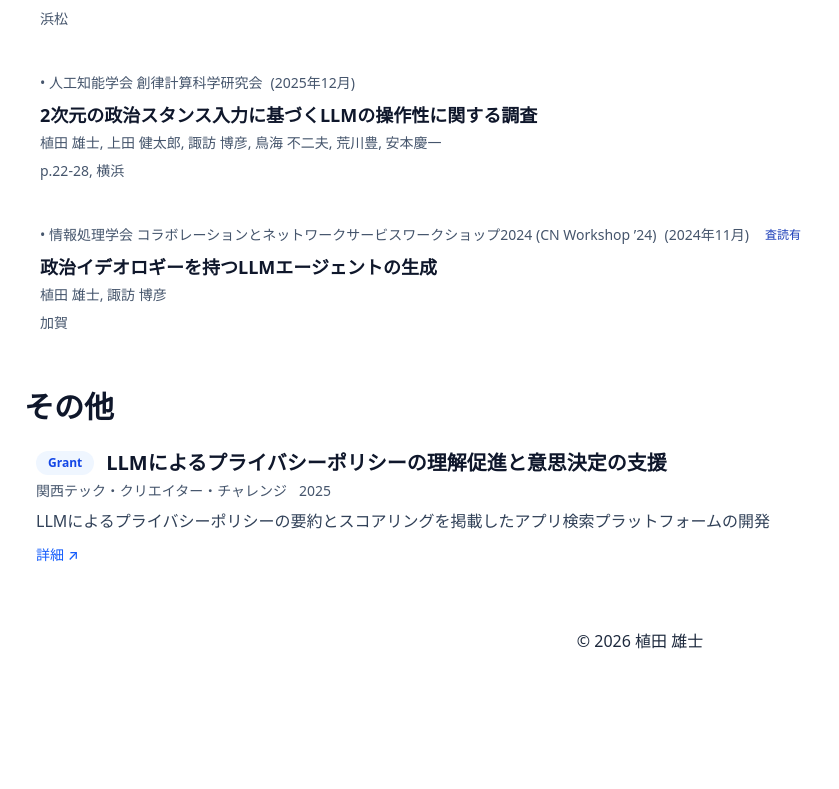
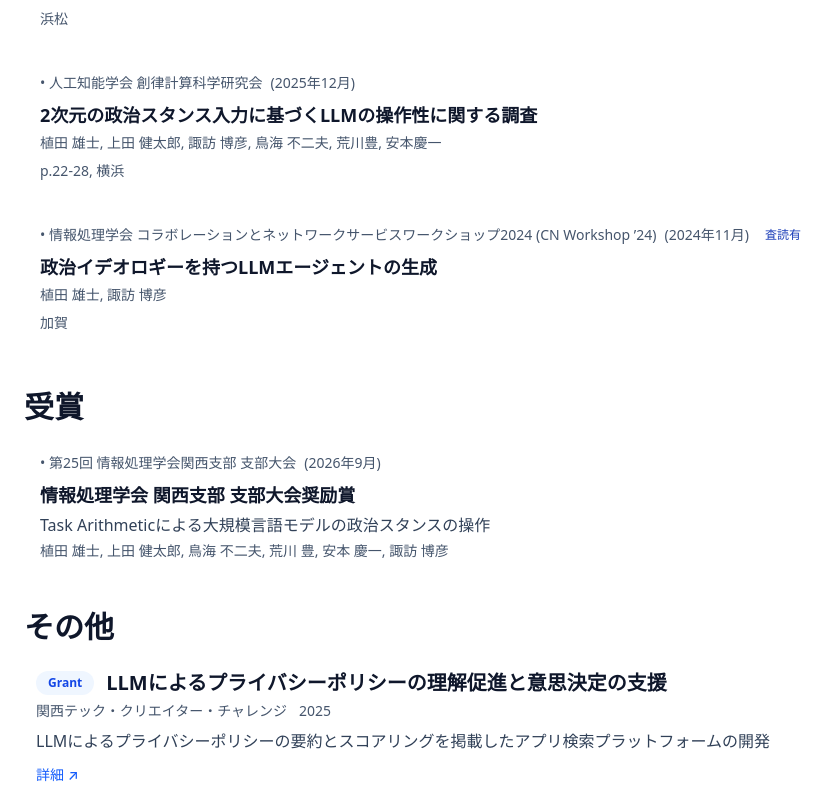
Before and after one commit to yujiponzu/my-page, a Next.js app: page / in a window 1280 px wide. Shown: the part 2008-2797 px from the top of the page, without its empty margins (0-839 px from the left). Before the commit the page ends 2709 px from the top, so only its background shows below. Built offline with nearby package versions, Linux system fonts and the light colour scheme; a web font is replaced by a local one.

Commit message:
chore: add award

```diff
--- /dev/null
+++ b/data/awards.json
@@ -0,0 +1,25 @@
+[
+  {
+    "id": "award-001",
+    "title": {
+      "ja": "支部大会奨励賞",
+      "en": "Encouragement Award"
+    },
+    "organization": {
+      "ja": "情報処理学会 関西支部",
+      "en": "IPSJ Kansai Chapter"
+    },
+    "event": {
+      "ja": "第25回 情報処理学会関西支部 支部大会",
+      "en": "The 25th IPSJ Kansai Chapter Convention"
+    },
+    "work": {
+      "ja": "Task Arithmeticによる大規模言語モデルの政治スタンスの操作",
+      "en": "Steering the Political Stance of Large Language Models via Task Arithmetic"
+    },
+    "authors": "植田 雄士, 上田 健太郎, 鳥海 不二夫, 荒川 豊, 安本 慶一, 諏訪 博彦",
+    "year": 2026,
+    "month": 9,
+    "url": "https://kansai.ipsj.or.jp/guide/pages/proceedings/kaisai_2026/sessions/session-g03.html"
+  }
+]
--- a/data/publications.json
+++ b/data/publications.json
@@ -150,7 +150,7 @@
     "category": "domestic_conference",
     "title": {
       "ja": "Task Arithmeticによる大規模言語モデルの政治スタンスの操作",
-      "en": "Manipulating Political Stance of Large Language Models via Task Arithmetic"
+      "en": "Steering the Political Stance of Large Language Models via Task Arithmetic"
     },
     "authors": "植田雄士, 上田健太郎, 鳥海不二夫, 荒川豊, 安本慶一, 諏訪博彦",
     "venue": {
@@ -161,8 +161,8 @@
     "month": 9,
     "peerReviewed": false,
     "location": {
-      "ja": "オンライン",
-      "en": "Online"
+      "ja": "大阪",
+      "en": "Osaka"
     }
   },
   {
--- a/src/app/api/data/[slug]/route.ts
+++ b/src/app/api/data/[slug]/route.ts
@@ -5,6 +5,7 @@ const allowedFiles = new Set([
   "profile",
   "education",
   "publications",
+  "awards",
   "others",
   "contact",
 ]);
--- a/src/app/page.tsx
+++ b/src/app/page.tsx
@@ -3,6 +3,7 @@
 import { useEffect, useMemo, useState } from "react";
 import { Yuji_Boku } from "next/font/google";
 import educationJson from "../../data/education.json";
+import awardsJson from "../../data/awards.json";
 import othersJson from "../../data/others.json";
 import profileJson from "../../data/profile.json";
 import publicationsJson from "../../data/publications.json";
@@ -52,6 +53,18 @@ type EducationItem = {
   note: Localized;
 };
 
+type AwardItem = {
+  id: string;
+  title: Localized;
+  organization: Localized;
+  event: Localized;
+  work: Localized;
+  authors: string;
+  year: number;
+  month?: number;
+  url?: string;
+};
+
 type OtherItem = {
   id: string;
   title: Localized;
@@ -73,6 +86,7 @@ type DataState = {
   profile: Profile;
   education: EducationItem[];
   publications: Publication[];
+  awards: AwardItem[];
   others: OtherItem[];
 };
 
@@ -80,6 +94,7 @@ const initialData: DataState = {
   profile: profileJson as Profile,
   education: educationJson as EducationItem[],
   publications: publicationsJson as Publication[],
+  awards: awardsJson as AwardItem[],
   others: othersJson as OtherItem[],
 };
 
@@ -96,6 +111,7 @@ const categoryLabels: Record<Publication["category"], Localized> = {
 const sectionLabels: Record<string, Localized> = {
   education: { ja: "経歴", en: "Education" },
   publications: { ja: "研究業績", en: "Publications" },
+  awards: { ja: "受賞", en: "Awards" },
   others: { ja: "その他", en: "Others" },
 };
 
@@ -168,7 +184,7 @@ function PublicationMetadata({ item, lang }: { item: Publication; lang: Lang })
   return <p className="mb-2 text-sm text-slate-600">{details.join(", ")}</p>;
 }
 
-function formatPublicationDate(item: Publication, lang: Lang) {
+function formatPublicationDate(item: { year: number; month?: number }, lang: Lang) {
   if (!item.month) {
     return String(item.year);
   }
@@ -230,14 +246,15 @@ export default function Home() {
 
     const loadData = async () => {
       try {
-        const [profile, education, publications, others] = await Promise.all([
+        const [profile, education, publications, awards, others] = await Promise.all([
           fetchJson<Profile>("/api/data/profile"),
           fetchJson<EducationItem[]>("/api/data/education"),
           fetchJson<Publication[]>("/api/data/publications"),
+          fetchJson<AwardItem[]>("/api/data/awards"),
           fetchJson<OtherItem[]>("/api/data/others"),
         ]);
         if (isCancelled) return;
-        setData({ profile, education, publications, others });
+        setData({ profile, education, publications, awards, others });
       } catch (err) {
         console.error(err);
         setError("データの取得に失敗しました。");
@@ -270,6 +287,7 @@ export default function Home() {
   const navItems = [
     { id: "education", label: sectionLabels.education[lang] },
     { id: "publications", label: sectionLabels.publications[lang] },
+    { id: "awards", label: sectionLabels.awards[lang] },
     { id: "others", label: sectionLabels.others[lang] },
   ];
 
@@ -291,7 +309,7 @@ export default function Home() {
     );
   }
 
-  const { profile, education, others } = data;
+  const { profile, education, awards, others } = data;
 
   const socialLinks = [
     { name: "github" as const, label: "GitHub", url: profile.social.github },
@@ -464,6 +482,42 @@ export default function Home() {
           </div>
         </section>
 
+        <section id="awards" className="bg-white pb-4 pt-2 sm:pb-5 sm:pt-3 lg:pb-5 lg:pt-3">
+          <div className="container mx-auto px-4 sm:px-6">
+            <SectionTitle id="awards-title">{sectionTitle("awards")}</SectionTitle>
+            <ul className="space-y-1">
+              {[...awards]
+                .sort((a, b) => b.year - a.year || (b.month ?? 0) - (a.month ?? 0))
+                .map((item) => (
+                  <li key={item.id} className="min-w-0 rounded-lg bg-white p-4">
+                    <div className="mb-2 flex flex-wrap items-center gap-2 text-sm text-slate-600">
+                      <span>• {item.event[lang]}</span>
+                      <span>({formatPublicationDate(item, lang)})</span>
+                    </div>
+                    <h4 className="mb-1 break-words text-lg font-semibold text-slate-900">
+                      {item.organization[lang]} {item.title[lang]}
+                    </h4>
+                    <p className="mb-1 break-words text-slate-700">
+                      {item.url ? (
+                        <a
+                          href={item.url}
+                          target="_blank"
+                          rel="noopener noreferrer"
+                          className="hover:underline"
+                        >
+                          {item.work[lang]}
+                        </a>
+                      ) : (
+                        item.work[lang]
+                      )}
+                    </p>
+                    <p className="break-words text-sm text-slate-600">{item.authors}</p>
+                  </li>
+                ))}
+            </ul>
+          </div>
+        </section>
+
         <section id="others" className="bg-white pb-4 pt-2 sm:pb-5 sm:pt-3 lg:pb-5 lg:pt-3">
           <div className="container mx-auto px-4 sm:px-6">
             <SectionTitle id="others-title">{sectionTitle("others")}</SectionTitle>
```
